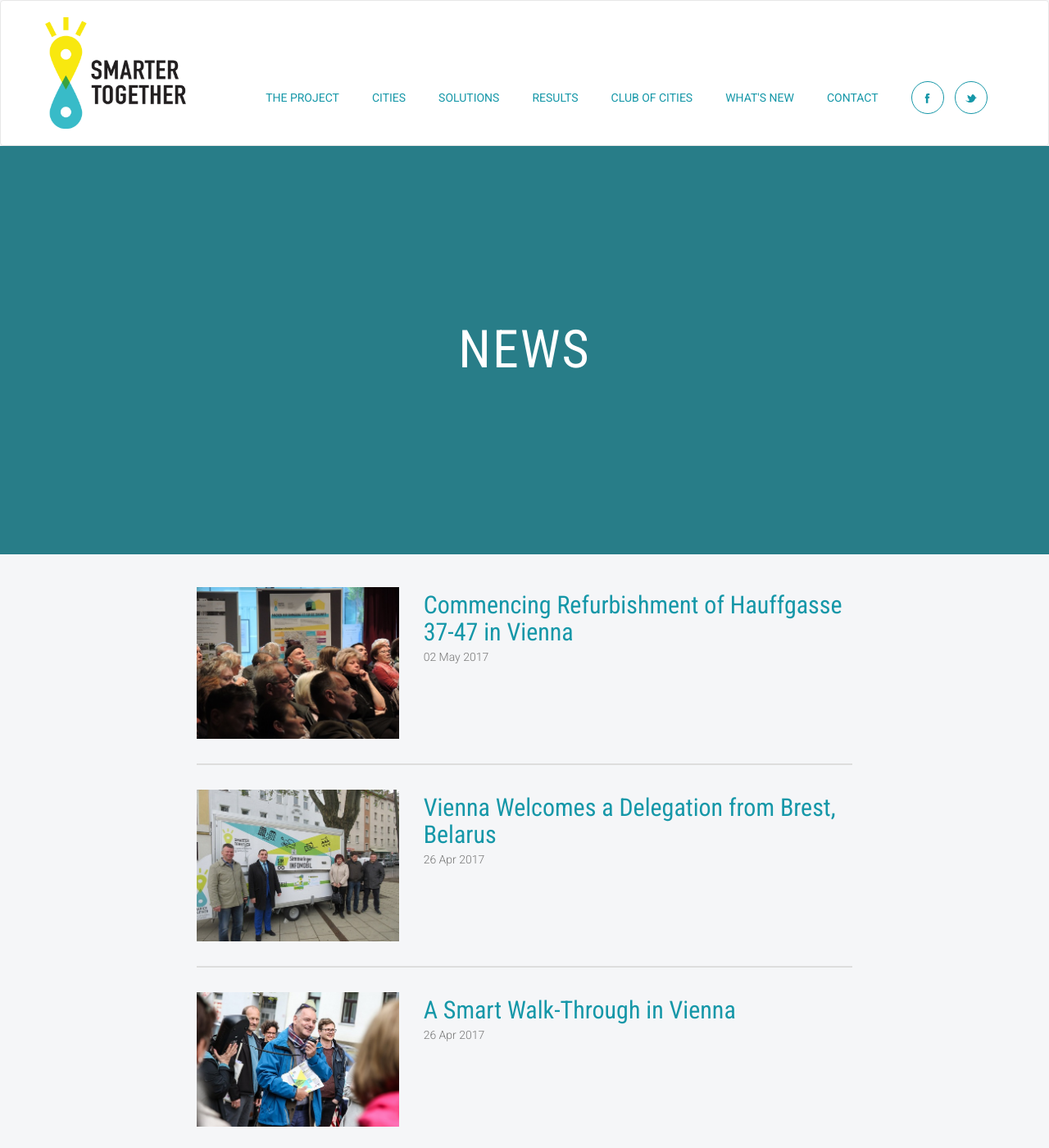
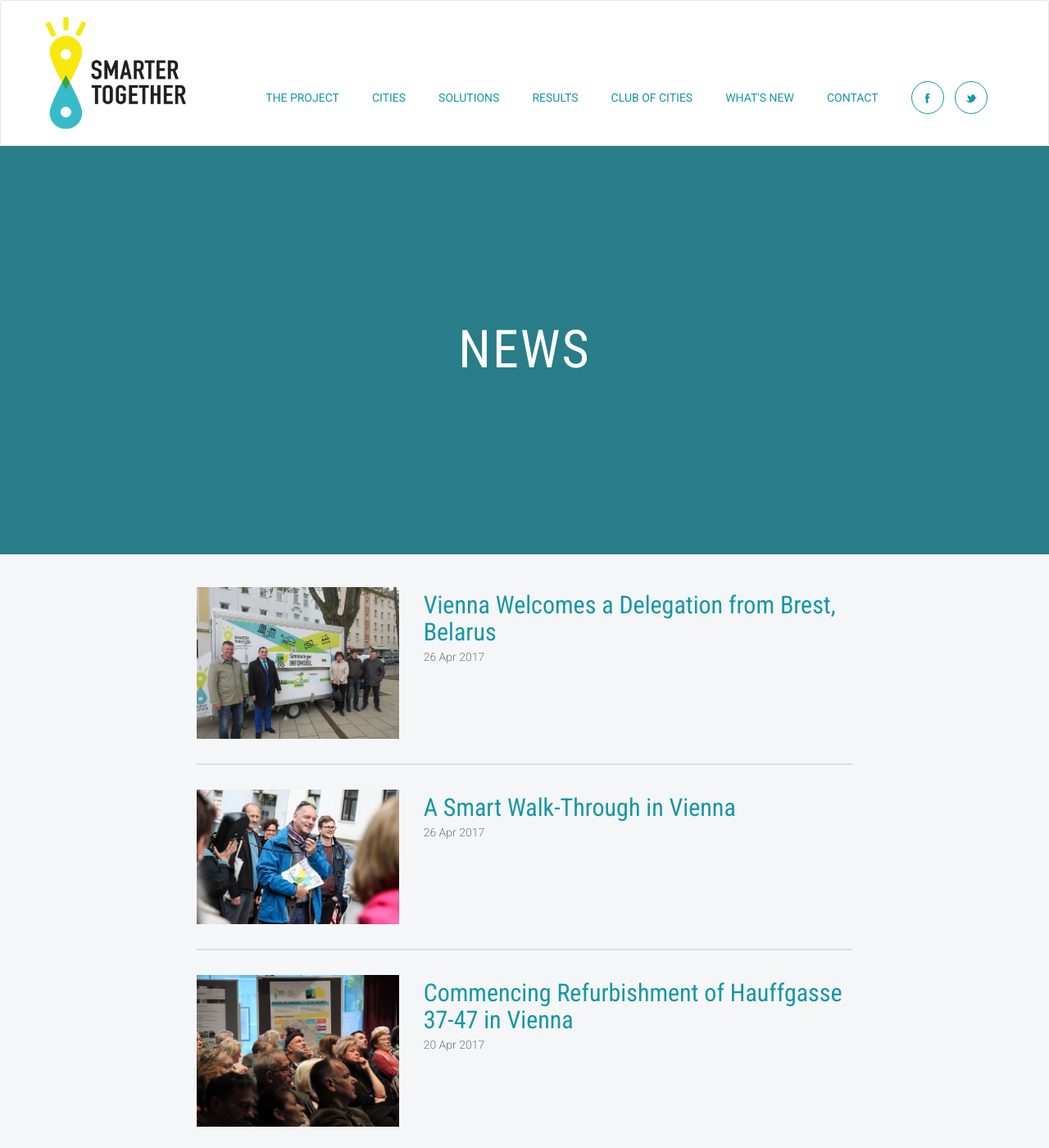
Before and after one commit to frontcraft/smarttogether, a Jekyll site: the page built from news/index.md, in a window 1280 px wide and 1400 px high. Shown: the whole window at 82% size. Built offline with Jekyll 4.4.1, drawn with Linux system fonts in a browser that asks for light colours; nearby versions of some CDN libraries; the list of posts is cut into pages by our own code.

Commit message:
Update 2017-05-02-Hauffgase-Refurbishment.md

```diff
--- a/_news/2017-05-02-Hauffgase-Refurbishment.md
+++ b/_news/2017-05-02-Hauffgase-Refurbishment.md
@@ -1,7 +1,7 @@
 ---
 layout: news-page
 title: "Commencing Refurbishment of Hauffgasse 37-47 in Vienna"
-date: 2017-05-02
+date: 2017-04-20
 imageurl: images/news/Hauffgasse Refurb Commencement 1 web.jpg
 ---
 
```
